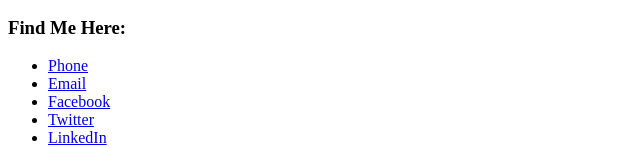
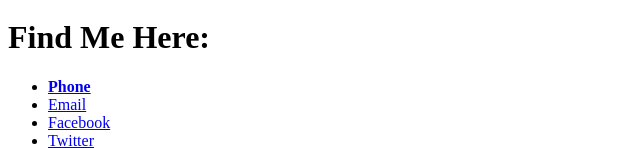
Before and after one commit to mdsmith577/mdsmith577.github.io, a plain HTML site: page index.html in a window 1280 px wide. Shown: the part 386-534 px from the top of the page, without its empty margins (0-640 px from the left). Drawn offline with Linux system fonts and the light colour scheme.

Commit message:
testing out strong and header for contact info at bottom

```diff
--- a/index.html
+++ b/index.html
@@ -48,9 +48,9 @@
     </ul> -->
 
     <!-- Nesting anchor elements inside of li elements -->
-    <h3>Find Me Here:</h3>
+    <h1>Find Me Here:</h1>
     <ul>
-      <li><a href="tel:+1-815-878-6516">Phone</a></li>
+      <li><strong><a href="tel:+1-815-878-6516">Phone</a></strong></li>
       <li><a href="mailto:mdsmith577@gmail.com">Email</a></li>
       <li><a href="https://www.facebook.com/profile.php?id=100004633087263">Facebook</a></li>
       <li><a href="https://twitter.com/mdsmith577">Twitter</a></li>
```
